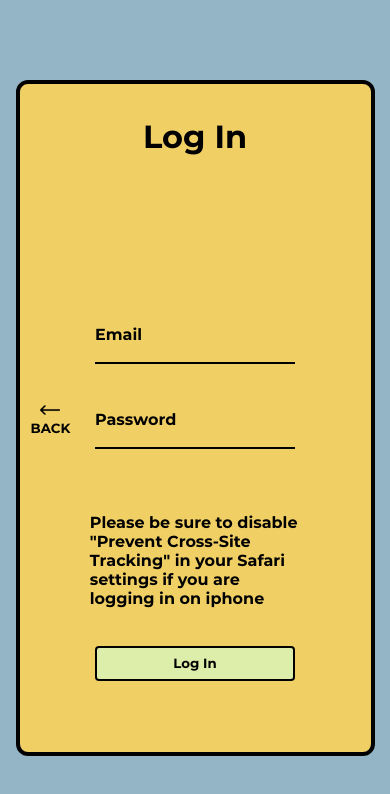
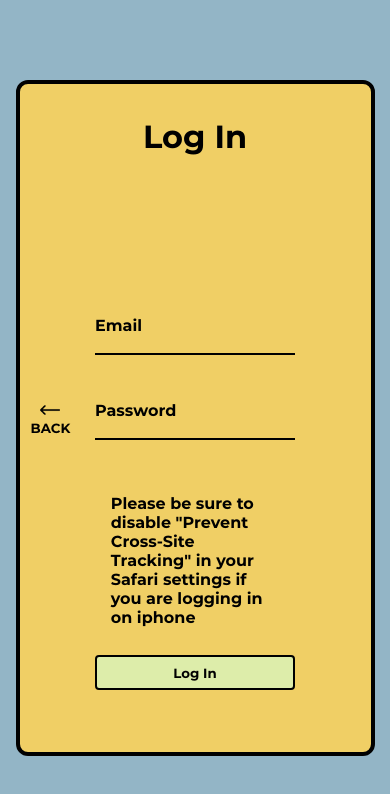
Before and after one commit to EthanGrebmeier/traace, a React (Create React App) app: page / in a window 390 px wide. Both pictures are taken after a click on the button "Log In". Shown: the top 794 px of the page. Built offline with nearby package versions, Linux system fonts and the light colour scheme.

Commit message:
added ios warning styles

```diff
--- a/server.js
+++ b/server.js
@@ -7,7 +7,9 @@ var enforce = require('express-sslify');
 
 // Use enforce.HTTPS({ trustProtoHeader: true }) in case you are behind
 // a load balancer (e.g. Heroku). See further comments below
-app.use(enforce.HTTPS({trustProtoHeader: true}));
+if (!process.env.dev){
+  app.use(enforce.HTTPS({trustProtoHeader: true}));
+}
 
 app.use(favicon(__dirname + '/build/favicon.ico'));
 // the __dirname is the current directory from where the script is running
--- a/src/Login.js
+++ b/src/Login.js
@@ -61,7 +61,7 @@ export default function Login(props){
                         </input>
                     </label>
                 </div>
-                <p>
+                <p className="ios-warning">
                     Please be sure to disable "Prevent Cross-Site Tracking" in your Safari settings if you are logging in on iphone
                 </p>
                 <button submit className="square-button yes submit-login-button">
--- a/src/Login.scss
+++ b/src/Login.scss
@@ -72,9 +72,17 @@
     height: 20px;
 }
 
+.ios-warning{
+    display: none;
+}
+
 
 @media screen and (max-width: 1200px){
     .email-row{
+        width: 80%;
+    }
+    .ios-warning{
+        display: initial;
         width: 80%;
     }
 }
```
